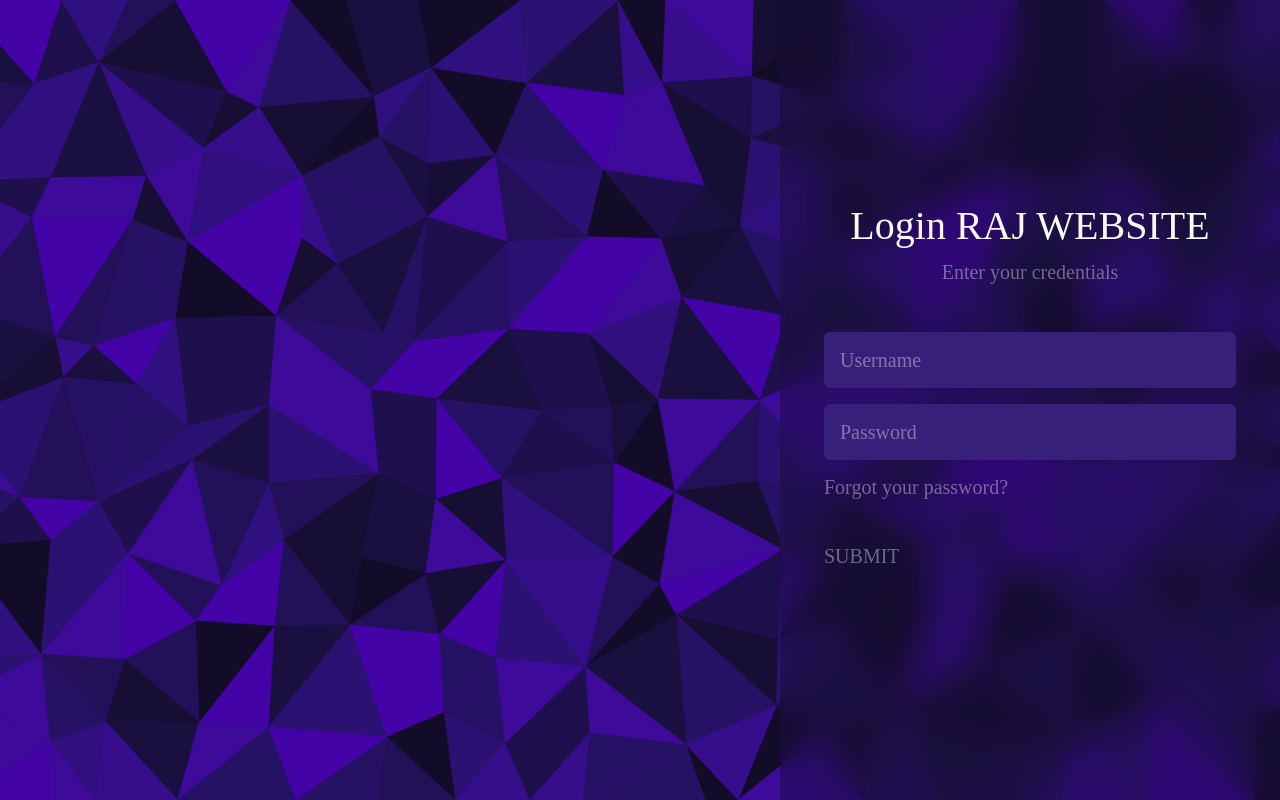
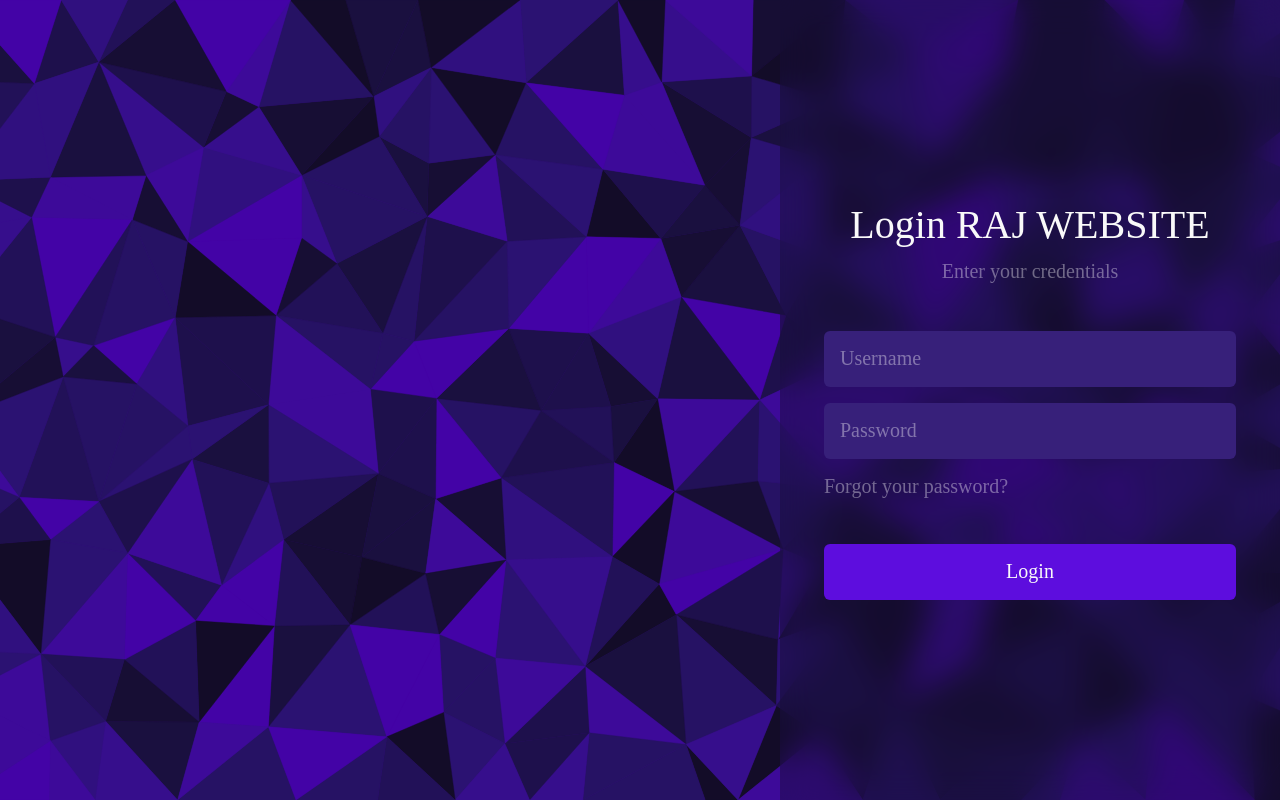
Before and after one commit to permissionlessteamraj/Login, a plain HTML site: page index.html in a window 1280 px wide. Drawn offline with Linux system fonts and the light colour scheme.

Commit message:
Update index.html

```diff
--- a/index.html
+++ b/index.html
@@ -18,8 +18,7 @@
         <input type="text" placeholder="Username" />
         <input type="password" placeholder="Password" />
         <a href="https://t.me/bestshayri_raj">Forgot your password?</a>
-        <a href="https://67c6e9b81338e8000813e92f--papaya-youtiao-8566c8.netlify.app/" target="_blank" type="submit" class="raj">
-    SUBMIT
+        <button type="submit">Login</button>
         </a>
       </form>
     </div>
```
